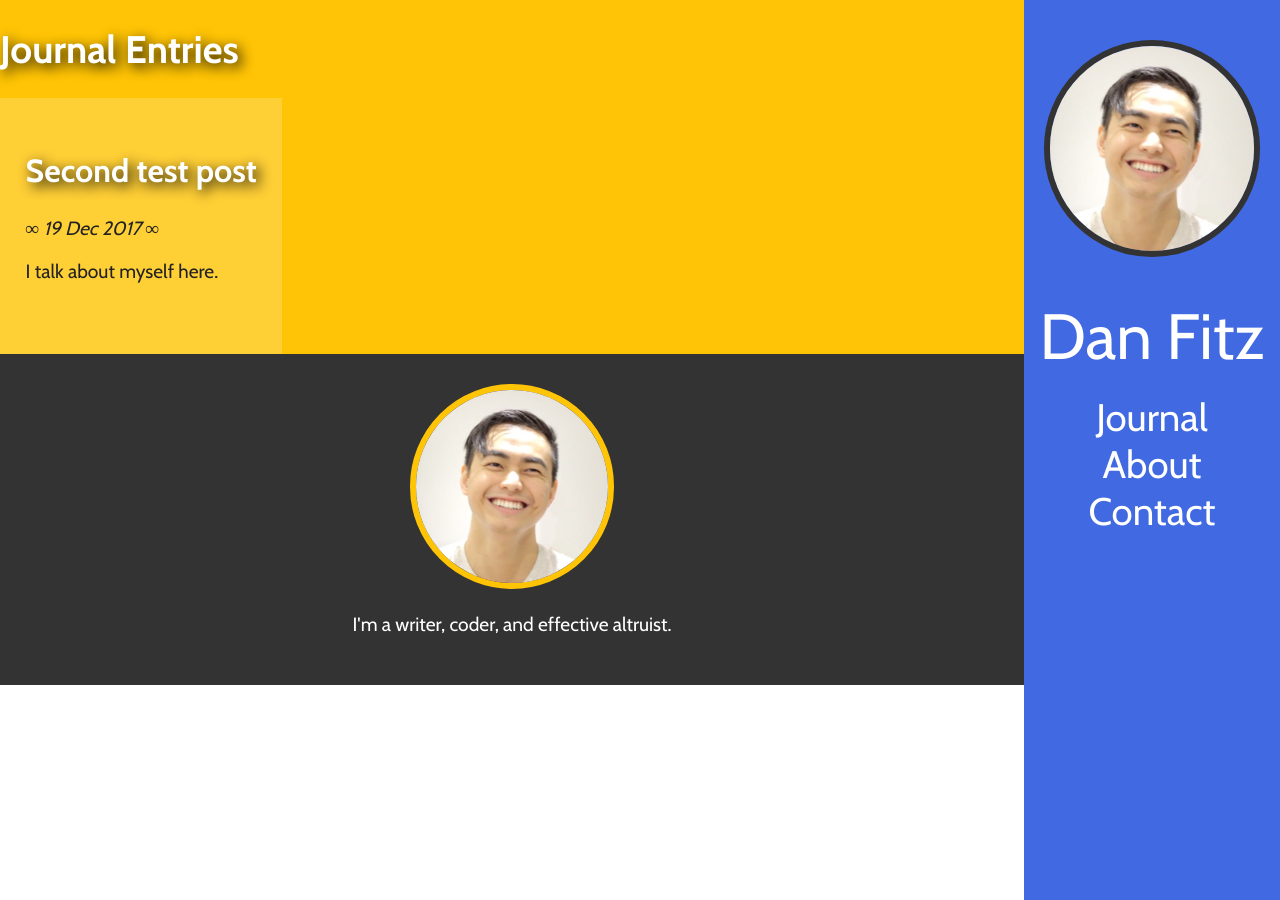
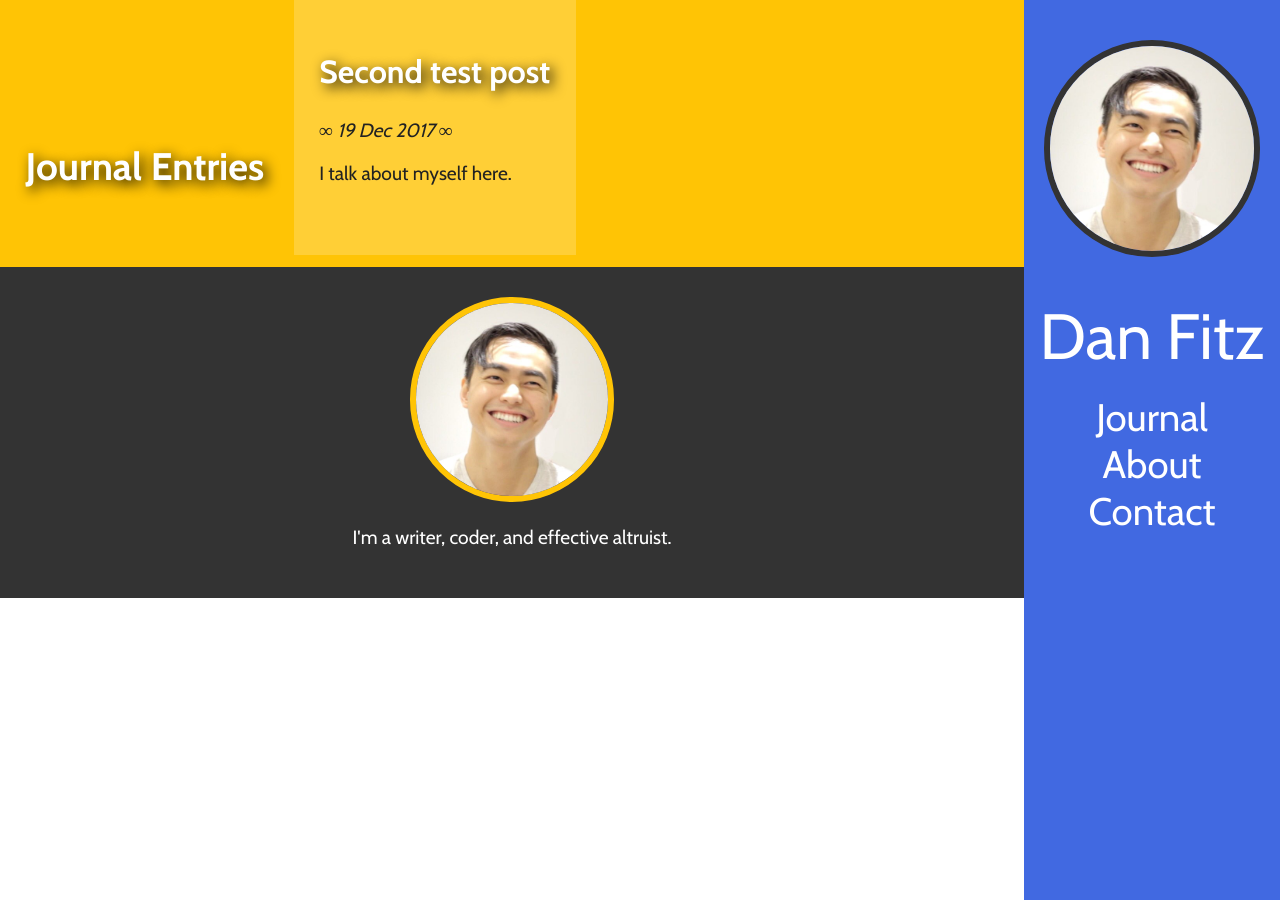
Before and after one commit to danfitz/danielfitz.github.io, a Jekyll site: the page built from journal/index.html, in a window 1280 px wide. Built offline with Jekyll 4.4.1, drawn with Linux system fonts in a browser that asks for light colours.

Commit message:
Revert "f"
This reverts commit 7cdb0eaf99a5392add357fe8fa3036a2c41336d7.

```diff
--- a/_layouts/post.html
+++ b/_layouts/post.html
@@ -4,8 +4,8 @@
 
 <div id="posts">
 	<div class="post-container">
+			<h1>{{ page.title }}</h1>
 			<img class="featured-image" src="{{ page.featured-img }}">
-			<h1>{{ page.title }}</h1>
 			{{ content }}
 	</div>
 </div>
--- a/index.html
+++ b/index.html
@@ -6,8 +6,8 @@
 
 	{% for post in site.categories.article %}
 		<div class="post-container">
+			<h1><a href="{{ post.url }}">{{ post.title }}</a></h1>
 			<a href="{{ post.url }}"><img class="featured-image" src="{{ post.featured-img }}"></a>
-			<h1><a href="{{ post.url }}">{{ post.title }}</a></h1>
 			<p>{{ post.excerpt }}</p>
 		</div>
 	{% endfor %}
--- a/journal/index.html
+++ b/journal/index.html
@@ -5,7 +5,9 @@
 
 <div id="posts">
 
-	<h1>{{ page.title }}</h1>
+	<div class="post-container">
+		<h1>{{ page.title }}</h1>
+	</div>
 
 	{% for post in site.categories.journal %}
 		<div class="post-container">
```
